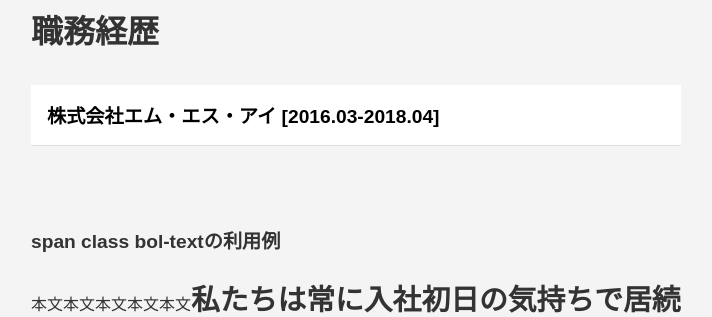
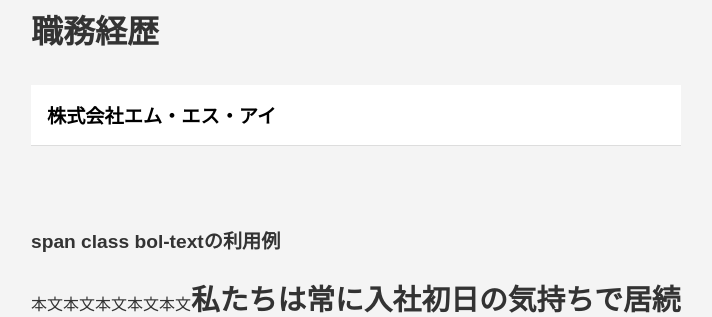
Before and after one commit to shakevo/portfolio-202407, a PHP site: page / in a window 1280 px wide. Shown: the part 1267-1584 px from the top of the page, without its empty margins (284-996 px from the left). Run offline with PHP 8.4, Linux system fonts and the light colour scheme; some web fonts are replaced.

Commit message:
テキスト修正

```diff
--- a/public_html/index.php
+++ b/public_html/index.php
@@ -79,16 +79,17 @@
             <div class="accordion">
                 <div class="accordion-item">
                     <button id="accordion-button-1" aria-expanded="false">
-                        <span class="accordion-title">株式会社エム・エス・アイ [2016.03-2018.04]</span>
+                        <span class="accordion-title">株式会社エム・エス・アイ</span>
                         <span class="icon" aria-hidden="true"></span>
                     </button>
                     <div class="accordion-content">
+                        <p>2016.03-2018.04</p>
                         <p>SIのソフトウェアエンジニアとしてアプリケーションの要件定義・設計・製造・テスト・リリースを担当。主な担当領域は製造以降。顧客折衝を含む要求定義・納期調整といった調整業務も実施。</p>
-                        <h3>製造ソリューション本部 / システムエンジニア [2016.03]</h3>
-                        <p><span class="bold-text02">コーディング自動化による工数削減 / 2017.08-2018.04</span></p>
+                        <h3>【製造ソリューション本部 / システムエンジニア】2016.03</h3>
+                        <p><span class="bold-text02">コーディング自動化による工数削減 | 2017.08-2018.04</span></p>
                         <p>複数のソフトウェア開発を重ねていく内にModelクラスにおけるコーディング工数の無駄を見つけた為、この工数削減のためDB設計情報をインポートしModelクラスを自動生成するシステムを開発し適用することで、1機能につき50%程度の工数削減を達成しました。</p>
                         <p>またシステムは対応するフレームワークであれば複数案件で流用が可能なよう作成したため、他作業メンバーにも配布し工数削減に貢献いたしました。</p>
-                        <p><span class="bold-text02">製造業向けアプリケーション開発 / 2016.03-2018.04</span></p>
+                        <p><span class="bold-text02">製造業向けアプリケーション開発 | 2016.03-2018.04</span></p>
                         <p>顧客折衝を伴う上流工程から下流工程まで一連のソフトウェア開発工程に携わり、1社の案件主担当・4社の案件PG(C#)としてシステムインテグレーションを経験。</p>
                     </div>
                 </div>
```
